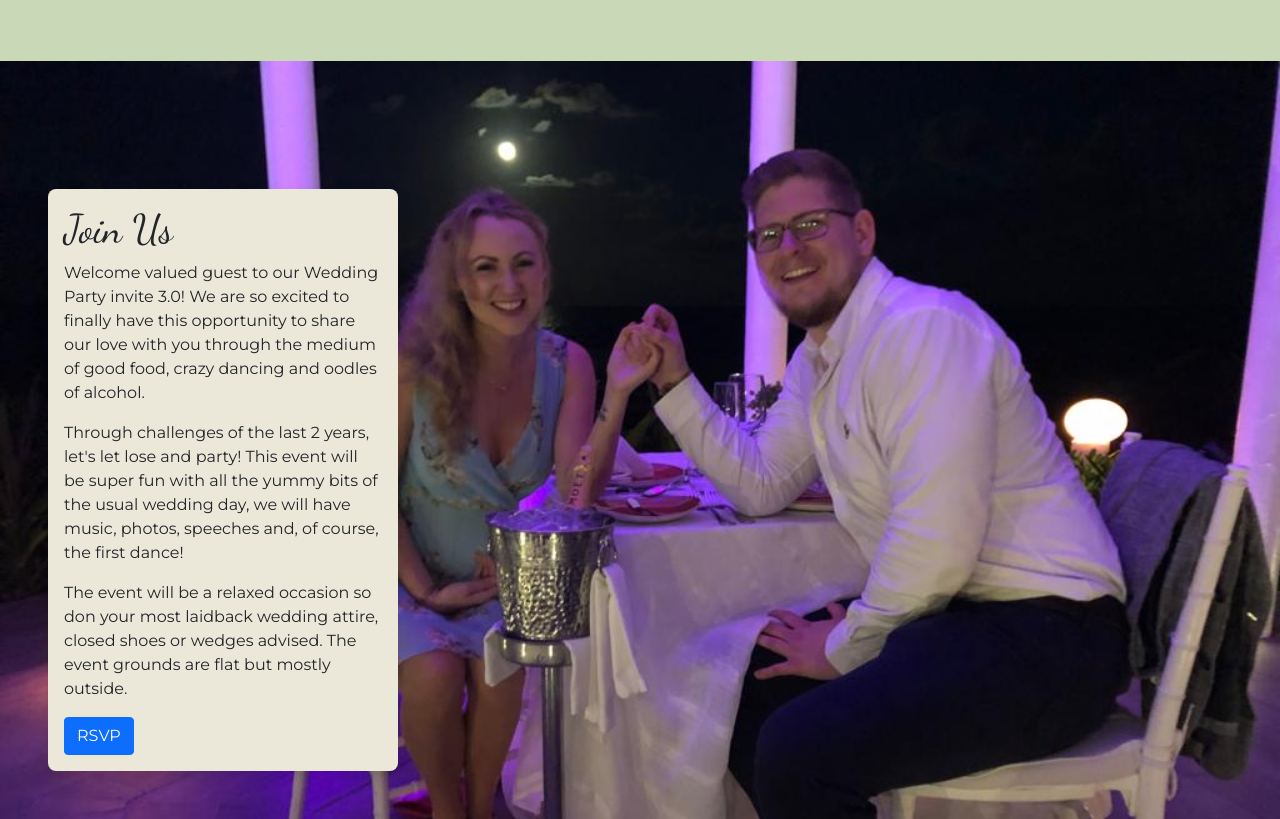
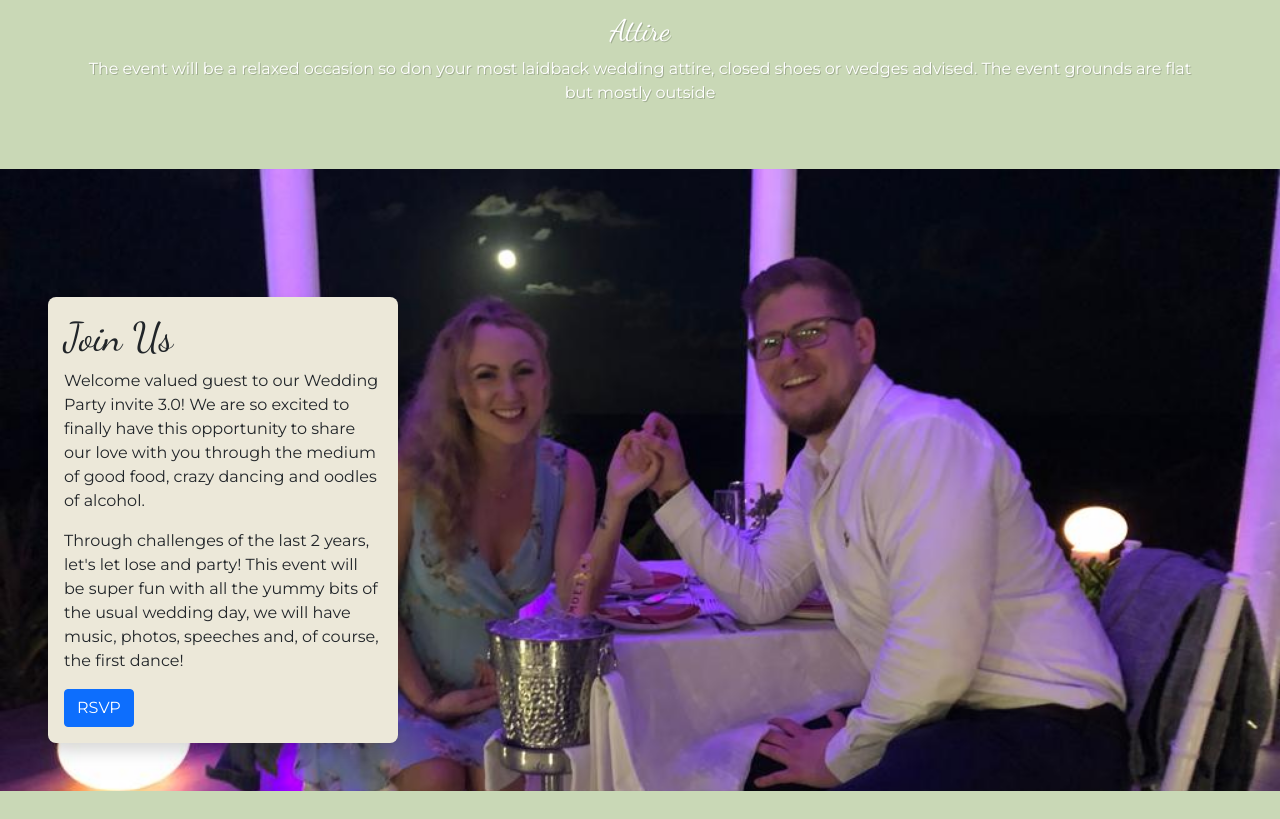
Before and after one commit to cattstibbswed/cattstibbswed.github.io, a plain HTML site: page index.html in a window 1280 px wide. Shown: the part 1596-2415 px from the top of the page. Drawn offline with nearby package versions, Linux system fonts and the light colour scheme.

Commit message:
Update index.html

```diff
--- a/index.html
+++ b/index.html
@@ -122,6 +122,14 @@
                     <p class="info__text" style="text-shadow: 1px 1px 0px rgba(0, 0, 0, 0.2)">Obviously your attendance to celebrate with us, is most important, however, if you would like to give, we would be so grateful for any contributions to our honeymoon pot as we intend to celebrate (somewhere hot) becoming Mr and Mrs Stibbs (yes, two years on and I still haven't change my name…not until we party)</p>
                 </div>
             </div>
+
+             <div class="col-12">
+                <div class="info__content">
+                    <h3 class="info__heading" style="text-shadow: 1px 1px 0px rgba(0, 0, 0, 0.2)">Attire</h3>
+                    <p class="info__text" style="text-shadow: 1px 1px 0px rgba(0, 0, 0, 0.2)">The event will be a relaxed occasion so don your most laidback wedding attire, closed shoes or wedges advised. The event grounds are flat but mostly outside</p>
+                </div>
+            </div>
+
         </div>
   </section>
     <section id="joinUs" class="us">
@@ -133,9 +141,6 @@
             <p>
                 Through challenges of the last 2 years, let's let lose and party! This event will be super fun with all the yummy bits of the usual wedding day, we will have music, photos, speeches and, of course, the first dance!
             </p>
-          <p>
-            The event will be a relaxed occasion so don your most laidback wedding attire, closed shoes or wedges advised. The event grounds are flat but mostly outside.
-          </p>
             <a href="#form" class="btn btn-primary">RSVP</a>
         </div>
     </section>
```
